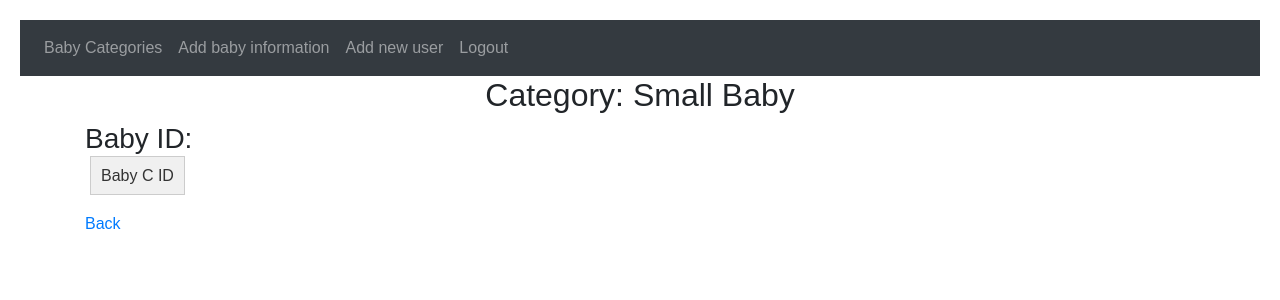
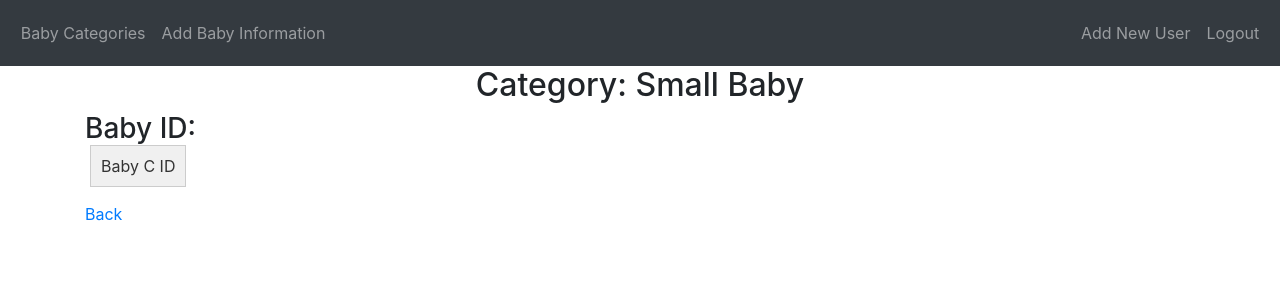
Before and after one commit to wz1421/webapp, a Flask app: page /small-baby in a window 1280 px wide. Shown: the top 300 px of the page. Run offline with Flask 3, Linux system fonts and the light colour scheme; a user stored in the database is signed in; some libraries are stand-ins or nearby versions.

Commit message:
Refactor and modify styling

```diff
--- a/Website/Templates/base.html
+++ b/Website/Templates/base.html
@@ -18,12 +18,22 @@
       crossorigin="anonymous"
     />
 
+    <link
+      rel="stylesheet"
+      href="https://stackpath.bootstrapcdn.com/font-awesome/4.7.0/css/font-awesome.min.css"
+      crossorigin="anonymous"
+    />
+
+    <!-- Custom CSS stylesheet for base template -->
+    <link rel="stylesheet" type="text/css" href="../static/styles/base.css">
+
+
   <!-- Title of the page -->
     <title>{% block title %}Home{% endblock %}</title>
   </head>
   <body>
   <!-- Navigation bar -->
-    <nav class="navbar navbar-expand-lg navbar-dark bg-dark">
+    <nav class="navbar navbar-expand-lg navbar-dark bg-dark" style="padding:1%">
       <button
         class="navbar-toggler"
         type="button"
@@ -33,18 +43,36 @@
         <span class="navbar-toggler-icon"></span>
       </button>
       <div class="collapse navbar-collapse" id="navbar">
-        <div class="navbar-nav">
-          <!-- <a class="nav-item nav-link" id="home" href="/">Home</a> -->
-          <a class="nav-item nav-link" id="babyCategories" href="/baby-categories">Baby Categories</a>
-          <a class="nav-item nav-link" id="addBabyInfo" href="/add-baby-info">Add baby information</a>
+        <ul class="navbar-nav mr-auto mb-2 mb-lg-0">
+          <li class="nav-item">
+              <a class="nav-link" id="babyCategories" href="/baby-categories">
+                Baby Categories
+              </a>
+          </li>
+          <li class="nav-item">
+            <a class="nav-link" id="addBabyInfo" href="/add-baby-info">
+              Add Baby Information
+            </a>
+          </li>
+        </ul>
+        <ul class="navbar-nav ml-auto mb-2 mb-lg-0">
+          {% if current_user.category.name == "admin" %}
+          <li class="nav-item">
+            <!-- Display 'Add new user' link if the current user is an admin -->
+            <a class="nav-link" id="addUser" href="/signup">
+              Add New User
+            </a>
+          </li>
+          {% endif %}
+          <li class="nav-item">
+            <!-- Logout link -->
+            <a class="nav-link" id="logout" href="/logout">
+              Logout
+            </a>
+          </li>
+        </ul>
 
-          <!-- Display 'Add new user' link if the current user is an admin -->
-          {% if current_user.category.name == "admin" %}
-          <a class="nav-item nav-link" id="addUser" href="/signup">Add new user</a>
-          {% endif %}
 
-          <!-- Logout link -->
-          <a class="nav-item nav-link" id="logout" href="/logout">Logout</a>
         </div>
       </div>
     </nav>
--- a/Website/Templates/categories/baby_categories.html
+++ b/Website/Templates/categories/baby_categories.html
@@ -37,10 +37,9 @@
 </style>
 
 
-<h2 align="center">Baby Categories</h2>
-</div>
+<h2 align="center" style="padding-top: 5%; padding-bottom: 2%;">Baby Categories</h2>
 
-    <!-- Container for displaying categories and also their relative link when pressed into each category -->
+<!-- Container for displaying categories and also their relative link when pressed into each category -->
 <div class="category-container">
     <a href="{{ url_for('views.premature_baby') }}" class="category-box">
         <div>
--- a/Website/Templates/categories/smallBaby.html
+++ b/Website/Templates/categories/smallBaby.html
@@ -2,15 +2,10 @@
 {% block title %}Baby categories{% endblock %}
 {%block content %}
 <style>
-/* Global styling for the body */
-        body {
-            font-family: Arial, sans-serif;
-            margin: 20px;
-        }
-        .category-container {
-            display:flex;
-            flex-direction: column;
-        }
+    .category-container {
+        display:flex;
+        flex-direction: column;
+    }
     .category-box {
         width: 10%;
         margin: 5px;
@@ -22,7 +17,7 @@
         color: #333;
         transition: background-color 0.3s;
     }
-    .category-boc:hover {
+    .category-box:hover {
         background-color: #ddd;
     }
     /* Style the content display */
--- a/Website/Templates/login_signup/login.html
+++ b/Website/Templates/login_signup/login.html
@@ -33,7 +33,6 @@
         </div>
         <div class="container">
           <div class="login_container">
-
             <!-- Heading and subheading for sign in instruction-->
             <h2>Welcome!</h2>
             <h6 style="margin-top:-2%; margin-bottom: 12%">
--- a/Website/models.py
+++ b/Website/models.py
@@ -46,8 +46,8 @@ class Baby(db.Model):
     nigel_number = db.Column(db.Integer, unique=True, nullable=False)
     gender = db.Column(db.Enum(Gender), nullable=False)
     dob = db.Column(db.Date, nullable=False)
-    birth_weight = db.Column(db.Float, nullable=False)
-    birth_length = db.Column(db.Float, nullable=False)
+    birth_weight = db.Column(db.Integer, nullable=False)
+    birth_length = db.Column(db.Integer, nullable=False)
     g_age = db.Column(db.Integer, nullable=False)
     med_conds = db.Column(db.String, nullable=True)
     curr_meds = db.Column(db.String, nullable=True)
--- /dev/null
+++ b/Website/static/styles/base.css
@@ -0,0 +1,19 @@
+.nav-link::after {
+    content: '';
+    height: 1.5px;
+    width: 100%;
+    background-color: rgb(40, 129, 212);
+    position: absolute;
+    bottom: 0;
+    left: 0;
+    opacity: 0;
+    transition: all 0.3s;
+}
+
+.nav-link:hover::after {
+    opacity: 1;
+}
+
+.nav-link {
+    position: relative;
+}
--- a/Website/views.py
+++ b/Website/views.py
@@ -76,16 +76,18 @@ def review_info():
 
     # Combine medical_history with baby_information and convert DOB to datetime
     # This is for creating the new baby efficiently
-    baby_information.update(medical_history)
-    baby_information["dob"] = datetime.strptime(
-        baby_information["dob"], "%Y-%m-%d"
+
+    combined_dict = dict(baby_information)
+    combined_dict.update(medical_history)
+    combined_dict["dob"] = datetime.strptime(
+        combined_dict["dob"], "%Y-%m-%d"
     ).date()
 
     if request.method =='POST':
         session.pop('baby_information', None)
         session.pop('medical_history', None)
 
-        new_baby = Baby(**baby_information)
+        new_baby = Baby(**combined_dict)
 
         print("new baby:", new_baby)
 
--- a/main.py
+++ b/main.py
@@ -4,4 +4,4 @@ from Website import create_app
 app = create_app()
 
 if __name__ == '__main__':
-    app.run(host='0.0.0.0', port=50000, debug=True)
+    app.run(host='0.0.0.0', port=5000, debug=True)
```
Also changed, not shown: Website/Templates/categories/infantOfDiabeticMother.html (+1 -10 lines), Website/Templates/categories/prematureBaby.html (+5 -10 lines), Website/Templates/plotplot.html (+1 -15 lines), Website/Templates/updates/add_baby_info.html (+15 -17 lines), Website/Templates/updates/add_med_history.html (+5 -7 lines), Website/Templates/updates/review_info.html (+3 -6 lines). Lines whose indentation alone changed are shown as unchanged.
